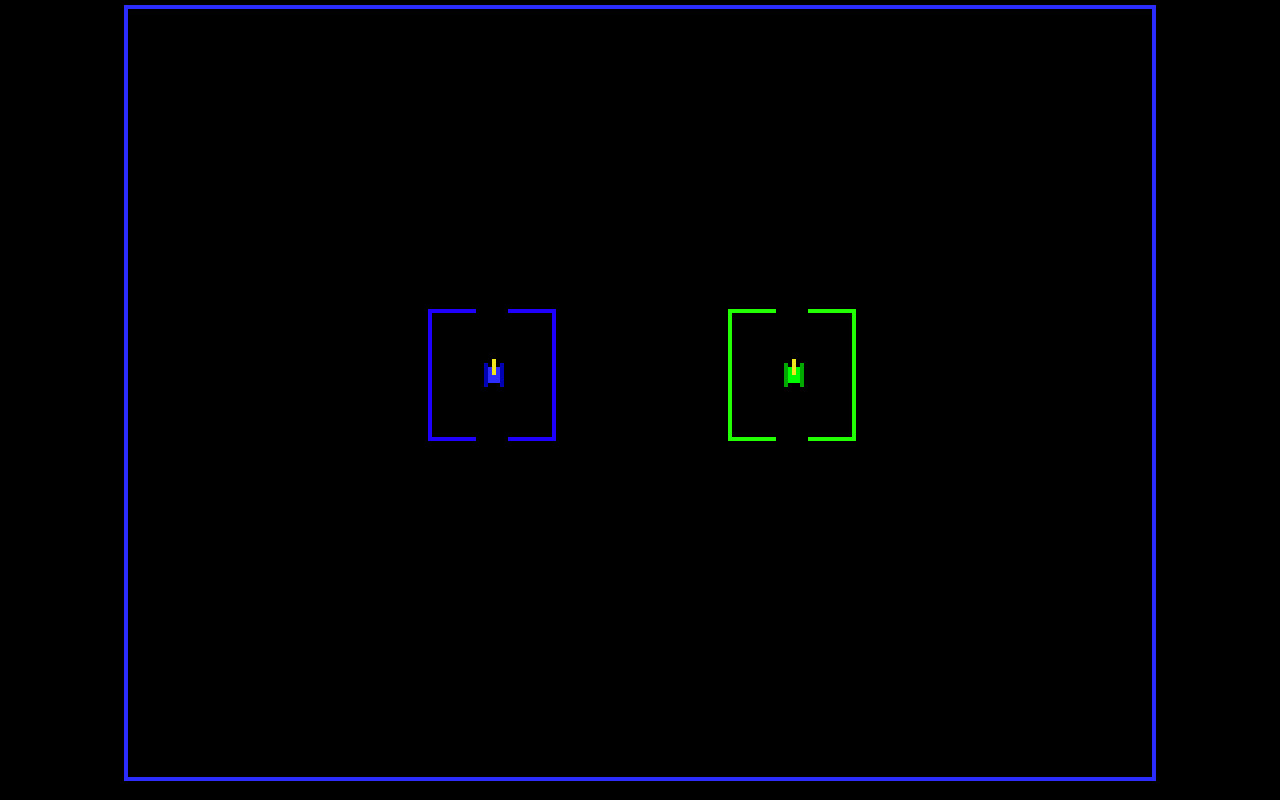
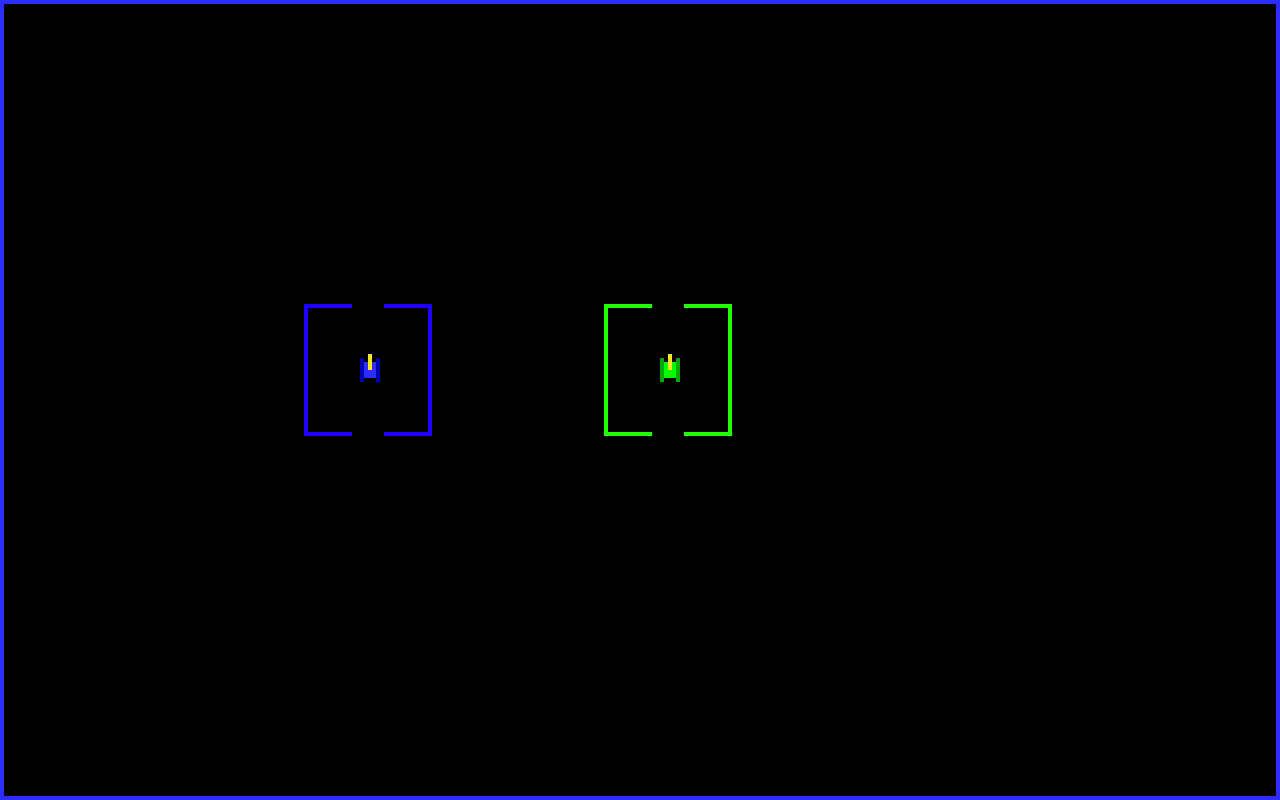
Before and after one commit to corellian/tunneler-html5, a plain HTML site: page tunneler-html5.html in a window 1280 px wide. Drawn offline with Linux system fonts and the light colour scheme.

Commit message:
Temporarily set canvas to fullscreen

```diff
--- a/game.js
+++ b/game.js
@@ -1,6 +1,6 @@
 window.onload = function () {
-    var MAP_WIDTH = 1024,
-        MAP_HEIGHT = 768,
+    var MAP_WIDTH = window.innerWidth - 8,
+        MAP_HEIGHT = window.innerHeight - 8,
         TANK_WIDTH = 32,
         TANK_HEIGHT = 32;
 
--- a/tunneler-html5.html
+++ b/tunneler-html5.html
@@ -6,7 +6,7 @@
     <title>Tunneler</title>
     <style>
     body, html { margin:0; padding: 0; overflow:hidden; font-family:Arial; font-size:20px; background-color: #000 }
-    #cr-stage { border:4px solid #2c2cfc; margin:5px auto; color:white }
+    #cr-stage { border:4px solid #2c2cfc; margin:0 auto; color:white }
     </style>
 </head>
 <body>
```
